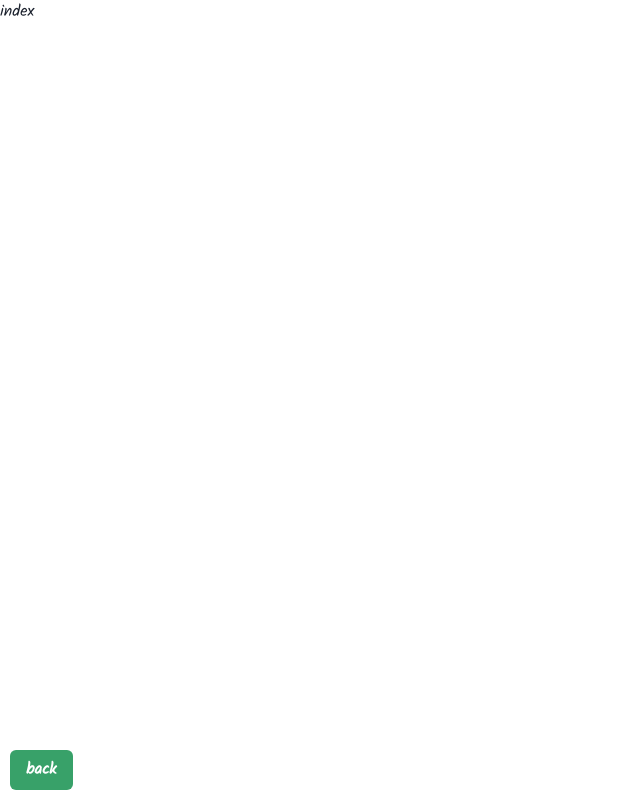
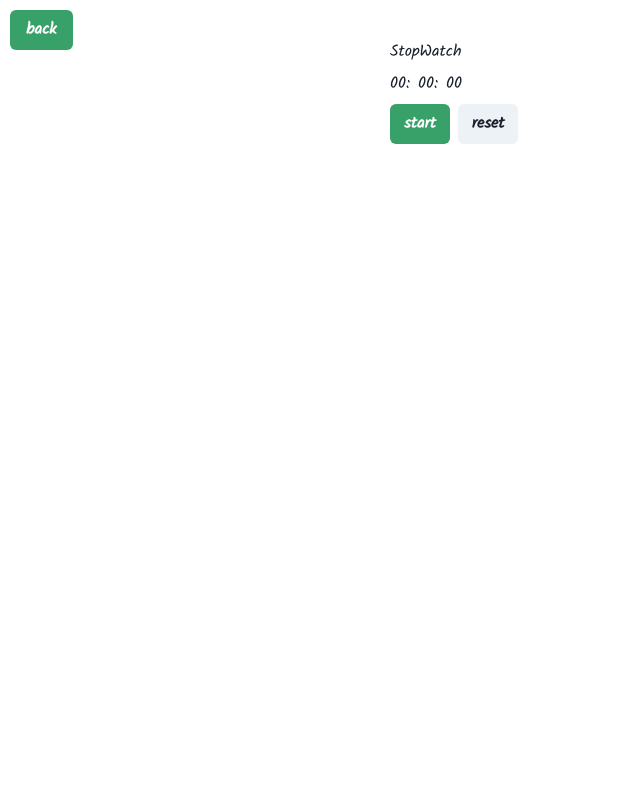
Before and after one commit to Afshin-Shoja/react-micro-projects, a React (Vite) app: page /StopWatch in a window 1280 px wide. Shown: the whole page, without its empty margins (0-640 px from the left). Built offline with nearby package versions, Linux system fonts and the light colour scheme.

Commit message:
update stopWatch

```diff
--- a/src/projects/01-StopWatch/index.tsx
+++ b/src/projects/01-StopWatch/index.tsx
@@ -1,15 +1,70 @@
-import { Button } from "@chakra-ui/react";
+import { Button, ButtonGroup, HStack, Stack, Text } from "@chakra-ui/react";
 import { Link } from "react-router-dom";
-
+import { useEffect, useState } from "react";
 export const StopWatch = () => {
+  const [Time, setTime] = useState(0);
+  const [running, setRunning] = useState(false);
+  useEffect(() => {
+    let interval;
+    if (running) {
+      interval = setInterval(() => {
+        setTime((prevTime) => prevTime + 10);
+      }, 10);
+    } else if (!running) {
+      clearInterval(interval);
+    }
+    return () => clearInterval(interval);
+  }, [running]);
   return (
     <>
       <Link to="/">
-        <Button position="fixed" left="10px" bottom="10px" colorScheme="green">
+        <Button position="fixed" left="10px" top="10px" colorScheme="green">
           back
         </Button>
       </Link>
-      <div>index</div>
+      <Stack margin="40px auto" width="500px">
+        <Text>StopWatch</Text>
+        <HStack>
+          <span>{("0" + Math.floor((Time / 60000) % 60)).slice(-2)}:</span>
+          <span>{("0" + Math.floor((Time / 1000) % 60)).slice(-2)}:</span>
+          <span>{("0" + ((Time / 10) % 100)).slice(-2)}</span>
+        </HStack>
+        <HStack>
+          <ButtonGroup>
+            {running ? (
+              <Button
+                width="60px"
+                colorScheme="red"
+                onClick={() => {
+                  setRunning(false);
+                }}
+              >
+                stop
+              </Button>
+            ) : (
+              <Button
+                width="60px"
+                colorScheme="green"
+                onClick={() => {
+                  setRunning(true);
+                }}
+              >
+                start
+              </Button>
+            )}
+
+            <Button
+              width="60px"
+              onClick={() => {
+                setTime(0);
+                setRunning(false);
+              }}
+            >
+              reset
+            </Button>
+          </ButtonGroup>
+        </HStack>
+      </Stack>
     </>
   );
 };
```
